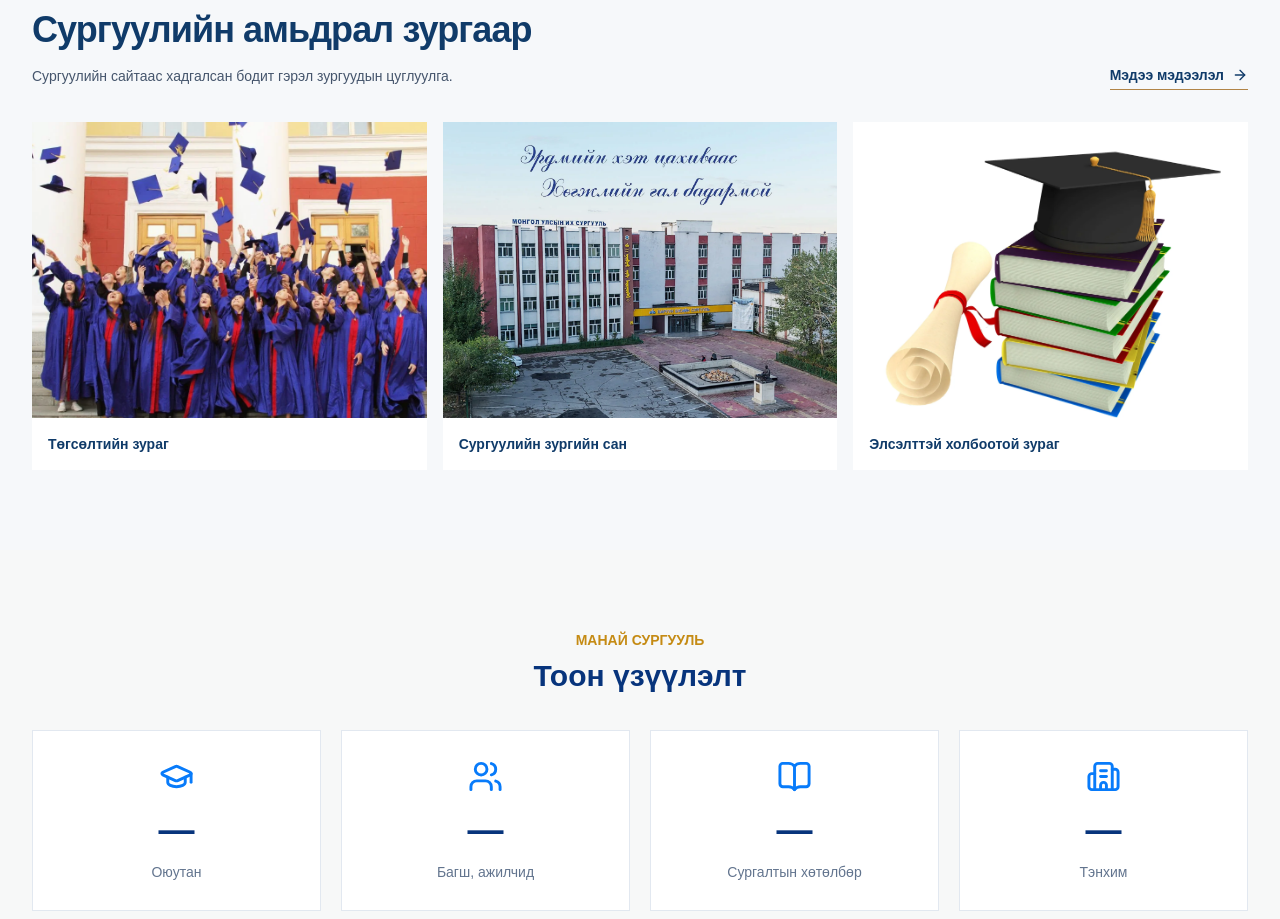
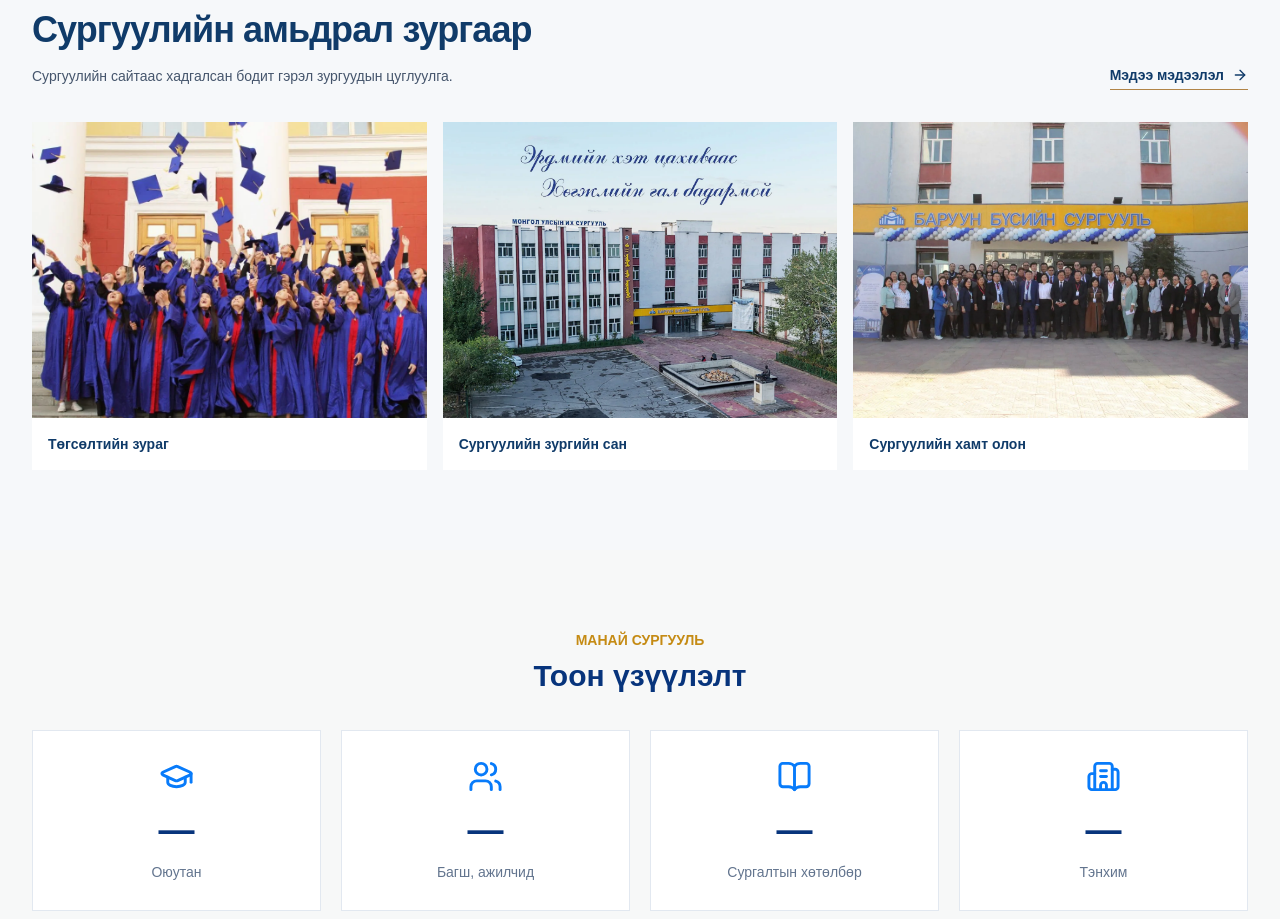
Before and after one commit to amarbatdelgermaa-cell/university-one, a Next.js app: page / in a window 1280 px wide. Shown: the part 1987-2906 px from the top of the page. Built offline with nearby package versions, Linux system fonts and the light colour scheme; no server answers.

Commit message:
Use authentic campus group photo in homepage gallery

```diff
--- a/app/page.tsx
+++ b/app/page.tsx
@@ -374,7 +374,7 @@ async function HomeContent() {
             {[
               { src: "/grad-scaled-e1705378650270-1024x682.webp", label: "Төгсөлтийн зураг" },
               { src: "/alsiin.webp", label: "Сургуулийн зургийн сан" },
-              { src: "/admis.webp", label: "Элсэлттэй холбоотой зураг" }
+              { src: "/news_2026_10_19_173350.webp", label: "Сургуулийн хамт олон" }
             ].map((photo) => (
               <figure key={photo.src} className="overflow-hidden bg-white">
                 <img src={photo.src} alt={photo.label} loading="lazy" className="aspect-[4/3] w-full object-cover" />
```
